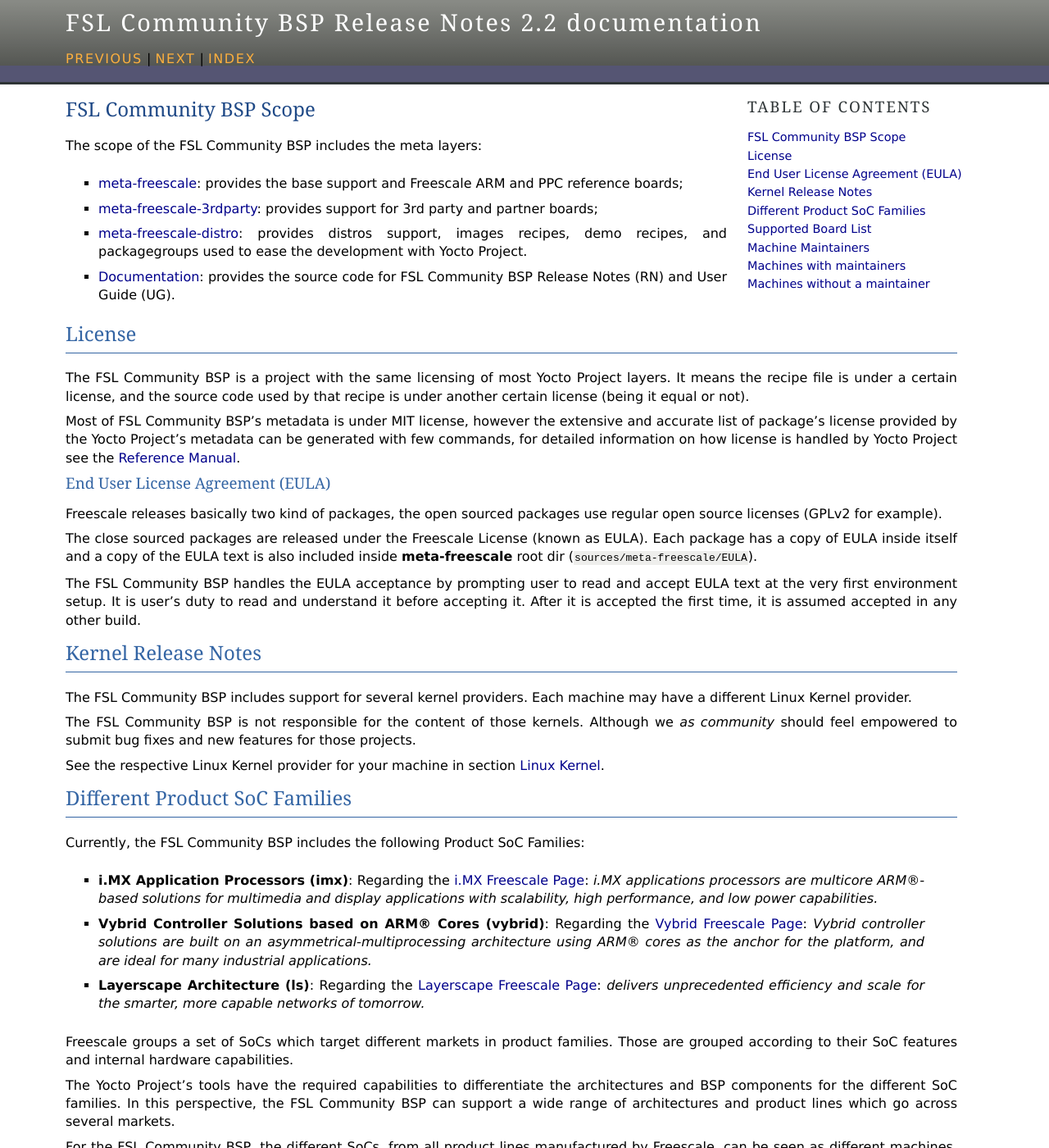
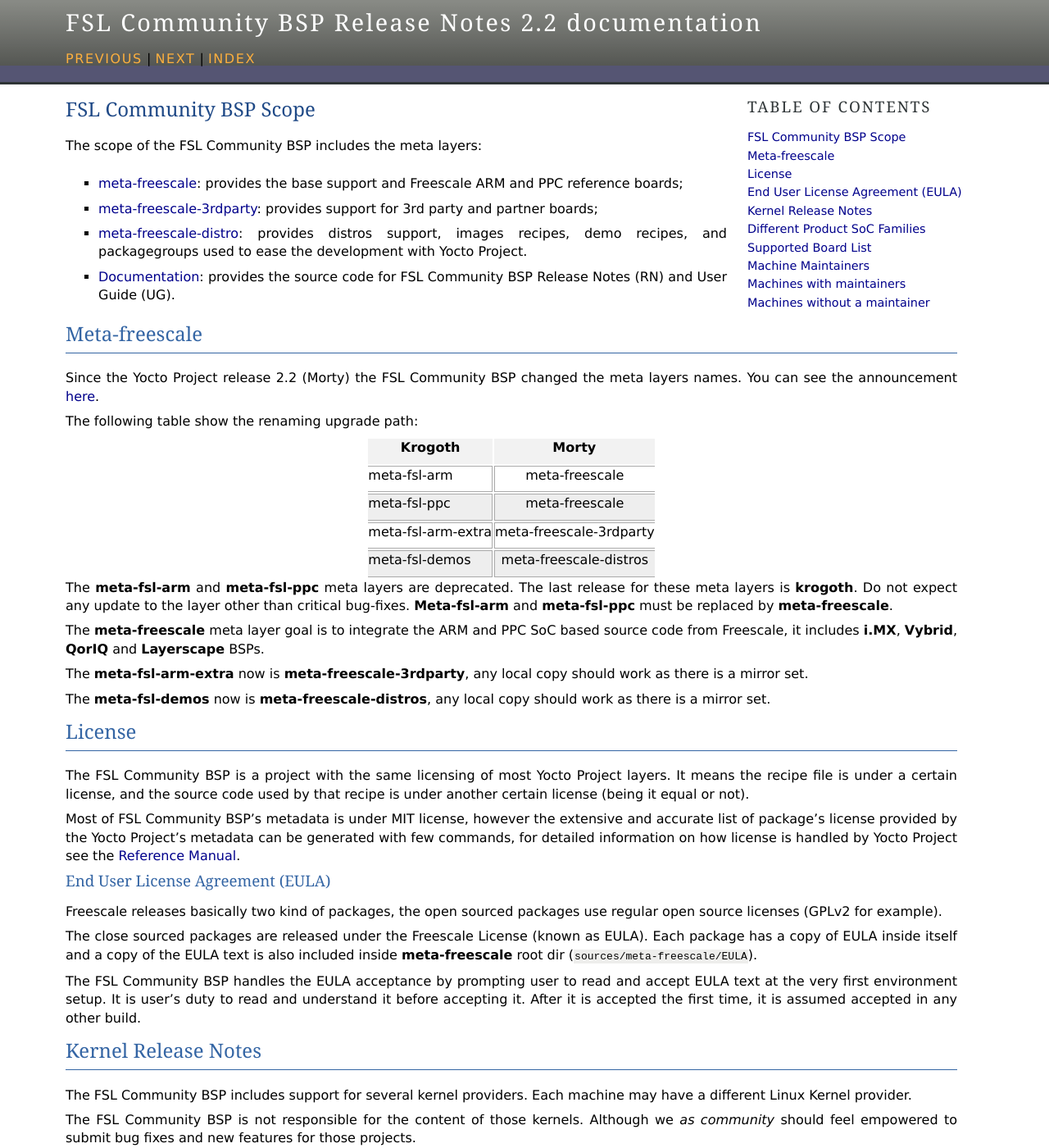
Before and after one commit to Freescale/Documentation, a Sphinx documentation site: the page built from release-notes/source/bsp-scope.rst, in a window 1280 px wide and 1400 px high. Shown: the whole window at 82% size. Built offline with Sphinx 7.4.7, drawn with Linux system fonts in a browser that asks for light colours.

Commit message:
bsp-scope: Include meta-freescale section
Since morty meta-fsl-arm and meta-fsl-ppc must not be used.

Use meta-freescale instead.

Signed-off-by: Daiane Angolini <daiane.angolini@nxp.com>

```diff
--- a/release-notes/source/bsp-scope.rst
+++ b/release-notes/source/bsp-scope.rst
@@ -14,6 +14,39 @@
  * `Documentation <https://github.com/Freescale/Documentation/tree/morty>`_:
    provides the source code for |project_name| Release Notes (RN) and User Guide
    (UG).
+
+Meta-freescale
+==============
+
+Since the Yocto Project release 2.2 (Morty) the |project_name| changed the meta
+layers names. You can see the announcement
+`here <https://lists.yoctoproject.org/pipermail/meta-freescale/2016-October/019429.html>`_.
+
+The following table show the renaming upgrade path:
+
+================== ======================
+Krogoth            Morty
+================== ======================
+meta-fsl-arm       meta-freescale
+meta-fsl-ppc       meta-freescale
+meta-fsl-arm-extra meta-freescale-3rdparty
+meta-fsl-demos     meta-freescale-distros
+================== ======================
+
+The **meta-fsl-arm** and **meta-fsl-ppc** meta layers are deprecated. The last
+release for these meta layers is **krogoth**. Do not expect any update to the
+layer other than critical bug-fixes. **Meta-fsl-arm** and **meta-fsl-ppc** must
+be replaced by **meta-freescale**.
+
+The **meta-freescale** meta layer goal is to integrate the ARM and PPC SoC
+based source code from Freescale, it includes **i.MX**, **Vybrid**, **QorIQ**
+and **Layerscape** BSPs.
+
+The **meta-fsl-arm-extra** now is **meta-freescale-3rdparty**, any local copy
+should work as there is a mirror set.
+
+The **meta-fsl-demos** now is **meta-freescale-distros**, any local copy
+should work as there is a mirror set.
 
 License
 =======
```
